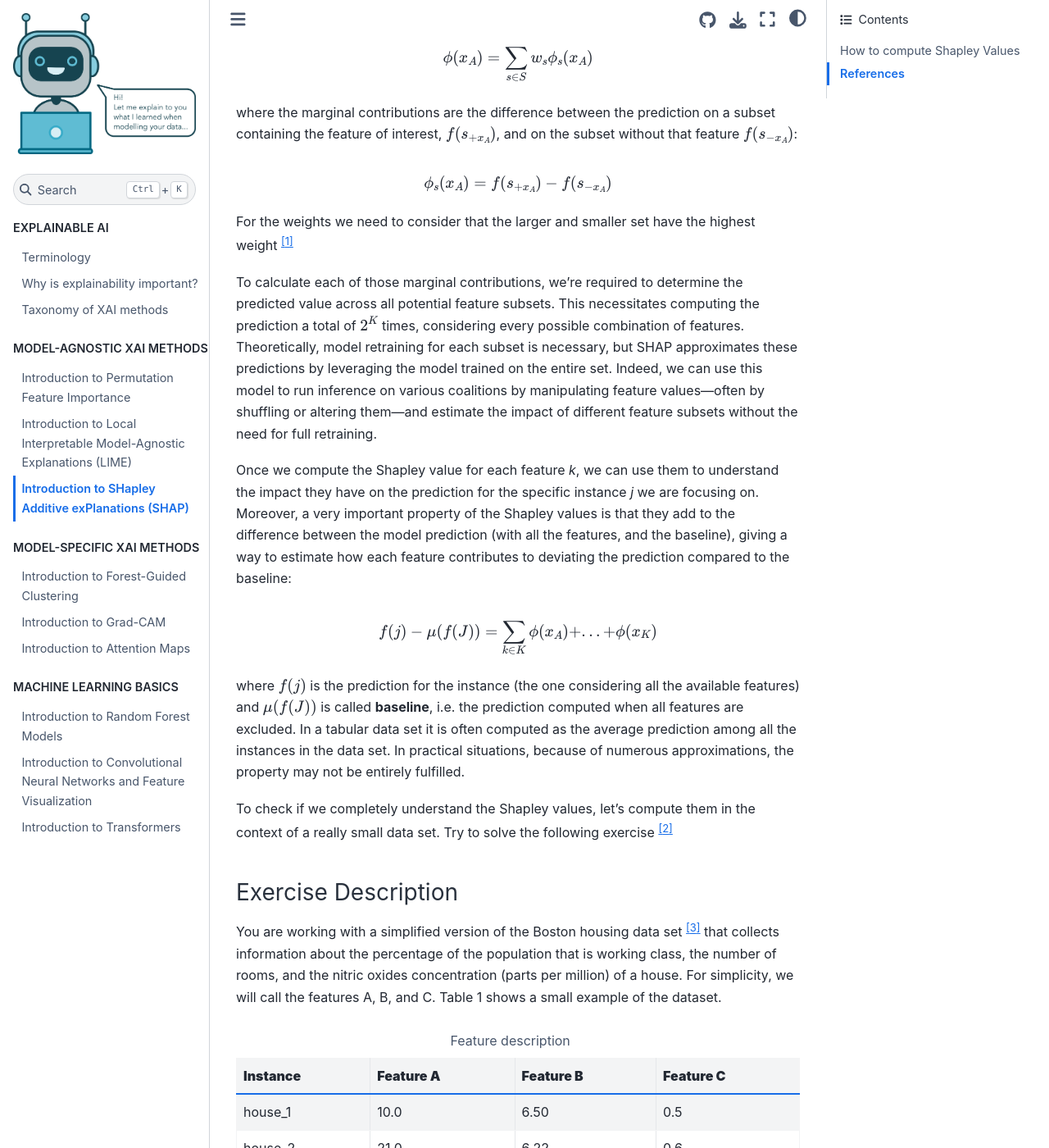
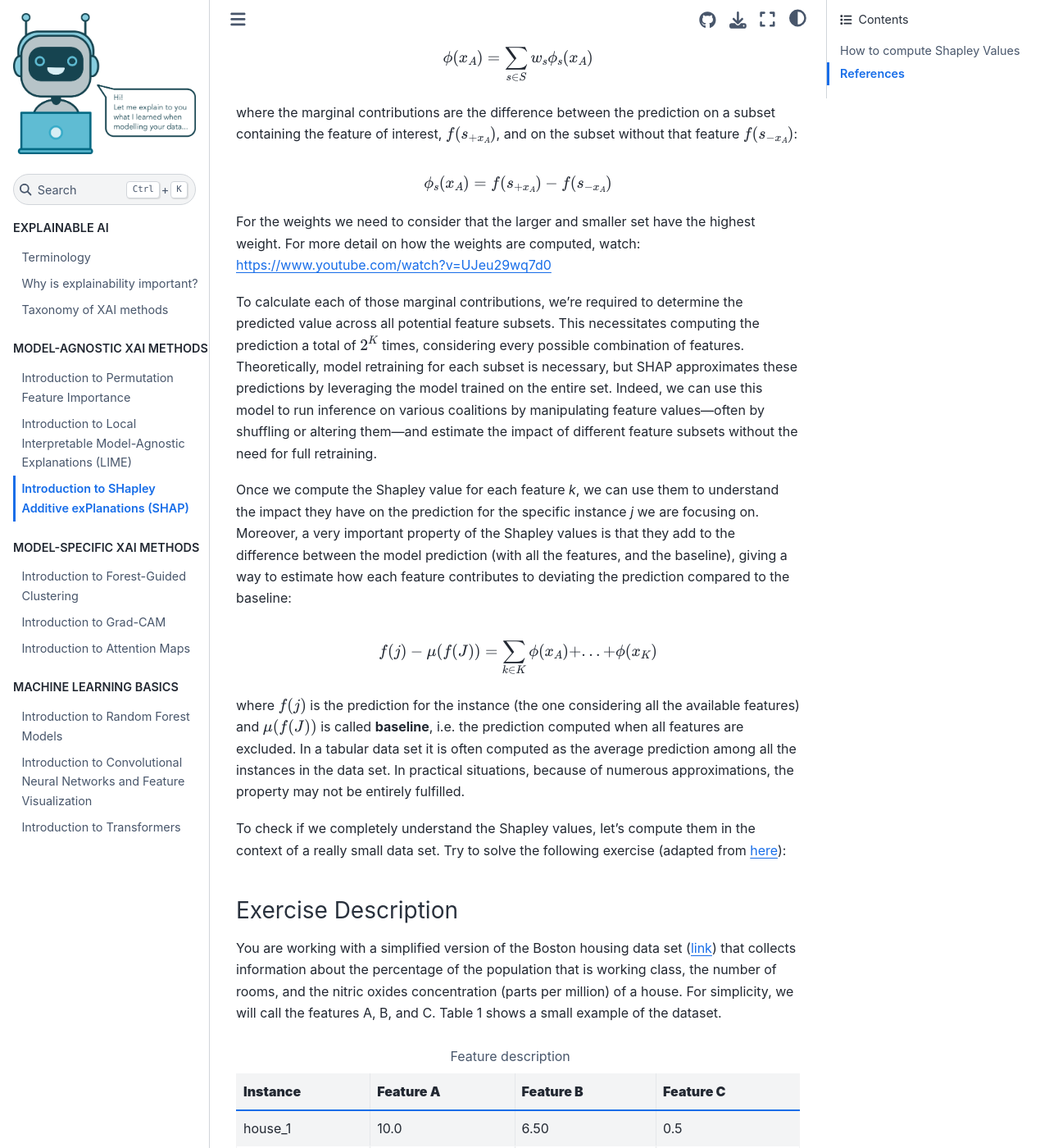
Before and after one commit to HelmholtzAI-Consultants-Munich/XAI-Tutorials, a Sphinx documentation site: the page built from docs/source/_model_agnostic_xai/shap.rst, in a window 1280 px wide and 1400 px high, scrolled down 1350 px. Shown: the whole window at 82% size. Built offline with Sphinx 7.4.7 and the Sphinx Book theme 1.1.4, drawn with Linux system fonts in a browser that asks for light colours; some of the changed text lies outside the part shown.

```diff
--- a/docs/source/_model_agnostic_xai/shap.rst
+++ b/docs/source/_model_agnostic_xai/shap.rst
@@ -38,7 +38,7 @@ where the marginal contributions are the difference between the prediction on a
 
     \phi_s(x_A) = f(s_{+x_A}) - f(s_{-x_A})
 
-For the weights we need to consider that the larger and smaller set have the highest weight [#weights]_
+For the weights we need to consider that the larger and smaller set have the highest weight. For more detail on how the weights are computed, watch: https://www.youtube.com/watch?v=UJeu29wq7d0
 
 To calculate each of those marginal contributions, we're required to determine the predicted value across all potential feature subsets. This necessitates computing the prediction a total of :math:`2^K` times, considering every possible combination of features. Theoretically, model retraining for each subset is necessary, but SHAP approximates these predictions by leveraging the model trained on the entire set. Indeed, we can use this model to run inference on various coalitions by manipulating feature values—often by shuffling or altering them—and estimate the impact of different feature subsets without the need for full retraining.
 
@@ -50,12 +50,12 @@ Once we compute the Shapley value for each feature *k*, we can use them to under
 
 where :math:`f(j)` is the prediction for the instance (the one considering all the available features) and :math:`\mu(f(J))` is called **baseline**, i.e. the prediction computed when all features are excluded. In a tabular data set it is often computed as the average prediction among all the instances in the data set. In practical situations, because of numerous approximations, the property may not be entirely fulfilled.
 
-To check if we completely understand the Shapley values, let's compute them in the context of a really small data set. Try to solve the following exercise [#exercise]_
+To check if we completely understand the Shapley values, let's compute them in the context of a really small data set. Try to solve the following exercise (adapted from `here <https://www.aidancooper.co.uk/how-shapley-values-work/>`_):
 
 Exercise Description
 ^^^^^^^^^^^^^^^^^^^^^^^^^^^
 
-You are working with a simplified version of the Boston housing data set [#boston]_ that collects information about the percentage of the population that is working class, the number of rooms, and the nitric oxides concentration (parts per million) of a house. For simplicity, we will call the features A, B, and C. Table 1 shows a small example of the dataset.
+You are working with a simplified version of the Boston housing data set (`link <https://www.cs.toronto.edu/~delve/data/boston/bostonDetail.html?xgtab=&ref=aidancooper.co.uk>`_) that collects information about the percentage of the population that is working class, the number of rooms, and the nitric oxides concentration (parts per million) of a house. For simplicity, we will call the features A, B, and C. Table 1 shows a small example of the dataset.
 
 .. list-table:: Feature description
    :header-rows: 1
```
Also changed, not shown: other parts of docs/source/_model_agnostic_xai/shap.rst (+0 -8 lines).
